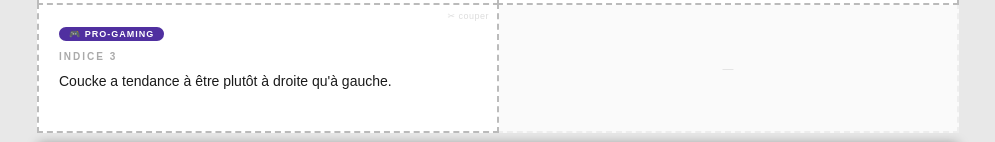
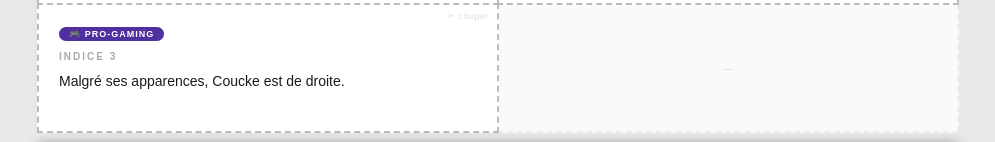
Before and after one commit to GillesdeGhel/evg-coucke, a Next.js app: page /indices in a window 1280 px wide. Shown: the part 6828-6970 px from the top of the page, without its empty margins (142-1137 px from the left). Built offline with nearby package versions, Linux system fonts and the light colour scheme.

Commit message:
update Pro-Gaming indice 3 wording
Co-Authored-By: Claude Sonnet 4.6 <noreply@anthropic.com>

```diff
--- a/pages/indices.jsx
+++ b/pages/indices.jsx
@@ -116,7 +116,7 @@ const ROOMS = [
     indices: [
       { num: 1, text: "Coucke n'est pas très fort en sécurité — en mot de passe il a simplement tapé son gamer tag." },
       { num: 2, text: "Coucke n'est pas très fort en motricité — quand il ne voit pas ce qu'il écrit, il décale souvent ses doigts sur le clavier." },
-      { num: 3, text: "Coucke a tendance à être plutôt à droite qu'à gauche." },
+      { num: 3, text: "Malgré ses apparences, Coucke est de droite." },
     ],
     mj: {
       reponse: "Login : fukinwhiterabbit / Password : gilo,xjoyrtznnoy",
```
